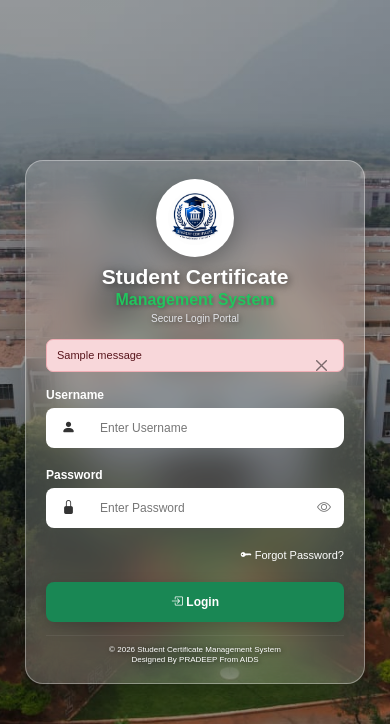
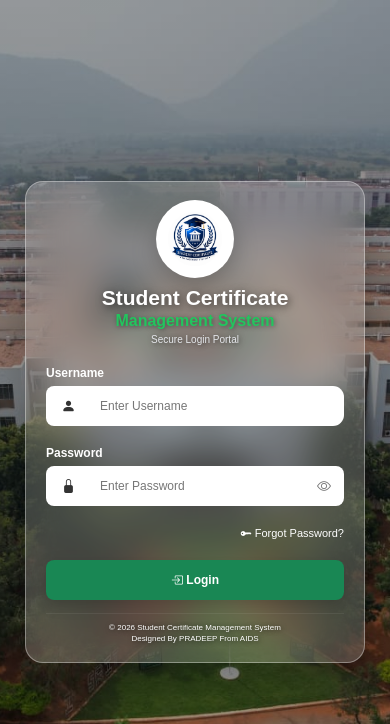
Before and after one commit to pradee-codex/student-certificate-system, a Flask app: page / in a window 390 px wide. Shown: the top 724 px of the page. Run offline with Flask 3, Linux system fonts and the light colour scheme; one stand-in notice (Sample message) is shown; some libraries are stand-ins or nearby versions.

Commit message:
Updated login page

```diff
--- a/templates/auth/login.html
+++ b/templates/auth/login.html
@@ -2,26 +2,31 @@
 <html lang="en">
 
 <head>
+
     <meta charset="UTF-8">
     <meta name="viewport" content="width=device-width, initial-scale=1.0">
 
     <title>Student Certificate Management System</title>
 
+
     <!-- Bootstrap -->
     <link href="https://cdn.jsdelivr.net/npm/bootstrap@5.3.3/dist/css/bootstrap.min.css"
           rel="stylesheet">
+
 
     <!-- Bootstrap Icons -->
     <link href="https://cdn.jsdelivr.net/npm/bootstrap-icons@1.11.3/font/bootstrap-icons.css"
           rel="stylesheet">
 
+
     <!-- Your CSS -->
     <link rel="stylesheet"
           href="{{ url_for('static', filename='css/style.css') }}">
 
+
     <style>
 
-        /* ================================
+        /* =================================
            RESET
         ================================= */
 
@@ -42,7 +47,7 @@
         }
 
 
-        /* ================================
+        /* =================================
            LOGIN CONTAINER
         ================================= */
 
@@ -58,8 +63,8 @@
         }
 
 
-        /* ================================
-           SMALL LOGIN CARD
+        /* =================================
+           LOGIN CARD
         ================================= */
 
         .login-card {
@@ -74,12 +79,13 @@
         }
 
 
-        /* ================================
+        /* =================================
            LOGO
         ================================= */
 
         .login-card .logo {
             display: flex;
+
             justify-content: center;
             align-items: center;
 
@@ -97,10 +103,12 @@
             background: #ffffff;
 
             padding: 4px;
+
+            display: block;
         }
 
 
-        /* ================================
+        /* =================================
            TITLE
         ================================= */
 
@@ -129,22 +137,77 @@
         }
 
 
-        /* ================================
+        /* =================================
            FLASH MESSAGE
         ================================= */
 
         .login-card .alert {
-            font-size: 11px;
+            position: relative;
 
-            padding: 7px 10px;
+            font-size: 11px !important;
 
-            margin-bottom: 10px;
+            padding: 9px 38px 9px 12px !important;
 
-            border-radius: 7px;
+            margin-bottom: 12px !important;
+
+            border-radius: 8px !important;
+
+            min-height: 40px;
+
+            display: flex;
+
+            align-items: center;
         }
 
 
-        /* ================================
+        /* SUCCESS MESSAGE */
+
+        .login-card .alert-success {
+            background-color: #d1e7dd;
+
+            color: #0f5132;
+
+            border: 1px solid #badbcc;
+        }
+
+
+        /* ERROR MESSAGE */
+
+        .login-card .alert-danger {
+            background-color: #f8d7da;
+
+            color: #842029;
+
+            border: 1px solid #f5c2c7;
+        }
+
+
+        /* ALERT CLOSE BUTTON */
+
+        .login-card .alert .btn-close {
+            position: absolute;
+
+            right: 9px;
+
+            top: 50%;
+
+            transform: translateY(-50%);
+
+            width: 18px;
+
+            height: 18px;
+
+            padding: 4px;
+
+            opacity: 0.8;
+        }
+
+        .login-card .alert .btn-close:hover {
+            opacity: 1;
+        }
+
+
+        /* =================================
            LABEL
         ================================= */
 
@@ -157,7 +220,7 @@
         }
 
 
-        /* ================================
+        /* =================================
            INPUT GROUP
         ================================= */
 
@@ -196,7 +259,7 @@
         }
 
 
-        /* ================================
+        /* =================================
            FORM SPACING
         ================================= */
 
@@ -205,7 +268,7 @@
         }
 
 
-        /* ================================
+        /* =================================
            FORGOT PASSWORD
         ================================= */
 
@@ -220,7 +283,7 @@
         }
 
 
-        /* ================================
+        /* =================================
            LOGIN BUTTON
         ================================= */
 
@@ -237,7 +300,7 @@
         }
 
 
-        /* ================================
+        /* =================================
            HR
         ================================= */
 
@@ -246,7 +309,7 @@
         }
 
 
-        /* ================================
+        /* =================================
            FOOTER
         ================================= */
 
@@ -259,8 +322,8 @@
         }
 
 
-        /* ================================
-           TABLET / MOBILE
+        /* =================================
+           TABLET
         ================================= */
 
         @media (max-width: 768px) {
@@ -279,6 +342,7 @@
 
             .login-card .logo img {
                 width: 68px !important;
+
                 height: 68px !important;
             }
 
@@ -292,8 +356,8 @@
         }
 
 
-        /* ================================
-           SMALL MOBILE
+        /* =================================
+           MOBILE
         ================================= */
 
         @media (max-width: 500px) {
@@ -306,6 +370,7 @@
 
             .login-card .logo img {
                 width: 62px !important;
+
                 height: 62px !important;
             }
 
@@ -335,6 +400,7 @@
 
             .login-card .input-group .btn {
                 height: 40px;
+
                 width: 40px;
             }
 
@@ -342,6 +408,12 @@
                 height: 40px !important;
 
                 font-size: 12px !important;
+            }
+
+            .login-card .alert {
+                font-size: 10px !important;
+
+                min-height: 38px;
             }
         }
 
@@ -351,6 +423,7 @@
 
 
 <body>
+
 
     <!-- =================================
          BACKGROUND
@@ -373,6 +446,7 @@
             ================================== -->
 
             <div class="text-center">
+
 
                 <div class="logo">
 
@@ -397,6 +471,7 @@
                     Secure Login Portal
                 </p>
 
+
             </div>
 
 
@@ -404,21 +479,45 @@
                  FLASH MESSAGE
             ================================== -->
 
-            {% with messages = get_flashed_messages() %}
+            {% with messages = get_flashed_messages(with_categories=true) %}
 
                 {% if messages %}
 
-                    <div class="alert alert-danger alert-dismissible fade show">
+                    {% for category, message in messages %}
 
-                        {{ messages[0] }}
+                        <div
+                            class="alert
+                            {% if category == 'success' %}
+                                alert-success
+                            {% else %}
+                                alert-danger
+                            {% endif %}
+                            alert-dismissible fade show"
+                            role="alert">
+
+                            {% if category == 'success' %}
+
+                                <i class="bi bi-check-circle-fill me-2"></i>
+
+                            {% else %}
+
+                                <i class="bi bi-exclamation-triangle-fill me-2"></i>
+
+                            {% endif %}
+
+                            {{ message }}
+
 
                             <button
                                 type="button"
                                 class="btn-close"
-                            data-bs-dismiss="alert">
+                                data-bs-dismiss="alert"
+                                aria-label="Close">
                             </button>
 
                         </div>
+
+                    {% endfor %}
 
                 {% endif %}
 
@@ -440,11 +539,15 @@
                         Username
                     </label>
 
+
                     <div class="input-group">
 
                         <span class="input-group-text">
+
                             <i class="bi bi-person-fill"></i>
+
                         </span>
+
 
                         <input
                             type="text"
@@ -466,11 +569,16 @@
                         Password
                     </label>
 
+
                     <div class="input-group">
 
+
                         <span class="input-group-text">
+
                             <i class="bi bi-lock-fill"></i>
+
                         </span>
+
 
                         <input
                             id="password"
@@ -480,23 +588,28 @@
                             placeholder="Enter Password"
                             required>
 
+
                         <button
                             class="btn btn-outline-secondary"
                             type="button"
                             onclick="togglePassword()">
 
-                            <i id="eye"
+                            <i
+                                id="eye"
                                 class="bi bi-eye">
                             </i>
 
                         </button>
+
 
                     </div>
 
                 </div>
 
 
-                <!-- FORGOT PASSWORD -->
+                <!-- =================================
+                     FORGOT PASSWORD
+                ================================== -->
 
                 <div class="text-end mb-3">
 
@@ -513,7 +626,9 @@
                 </div>
 
 
-                <!-- LOGIN BUTTON -->
+                <!-- =================================
+                     LOGIN BUTTON
+                ================================== -->
 
                 <button
                     type="submit"
@@ -525,6 +640,7 @@
 
                 </button>
 
+
             </form>
 
 
@@ -533,6 +649,7 @@
             ================================== -->
 
             <hr>
+
 
             <div class="text-center">
 
@@ -598,19 +715,49 @@
         }
 
 
-        /* LOGIN LOADING */
+        /* =================================
+           LOGIN LOADING
+        ================================= */
 
         document.querySelector("form").addEventListener(
             "submit",
             function () {
 
-                document.querySelector(".login-btn").innerHTML =
-                    '<span class="spinner-border spinner-border-sm"></span> Logging in...';
+                let button =
+                    document.querySelector(".login-btn");
+
+                button.innerHTML =
+                    '<span class="spinner-border spinner-border-sm me-1"></span> Logging in...';
+
+                button.disabled = true;
 
             }
         );
 
+
+        /* =================================
+           AUTO HIDE SUCCESS MESSAGE
+           AFTER 4 SECONDS
+        ================================= */
+
+        setTimeout(function () {
+
+            let alert =
+                document.querySelector(".alert");
+
+            if (alert) {
+
+                let bsAlert =
+                    bootstrap.Alert.getOrCreateInstance(alert);
+
+                bsAlert.close();
+
+            }
+
+        }, 4000);
+
     </script>
+
 
 </body>
 
```
Lines whose indentation alone changed are shown as unchanged.
